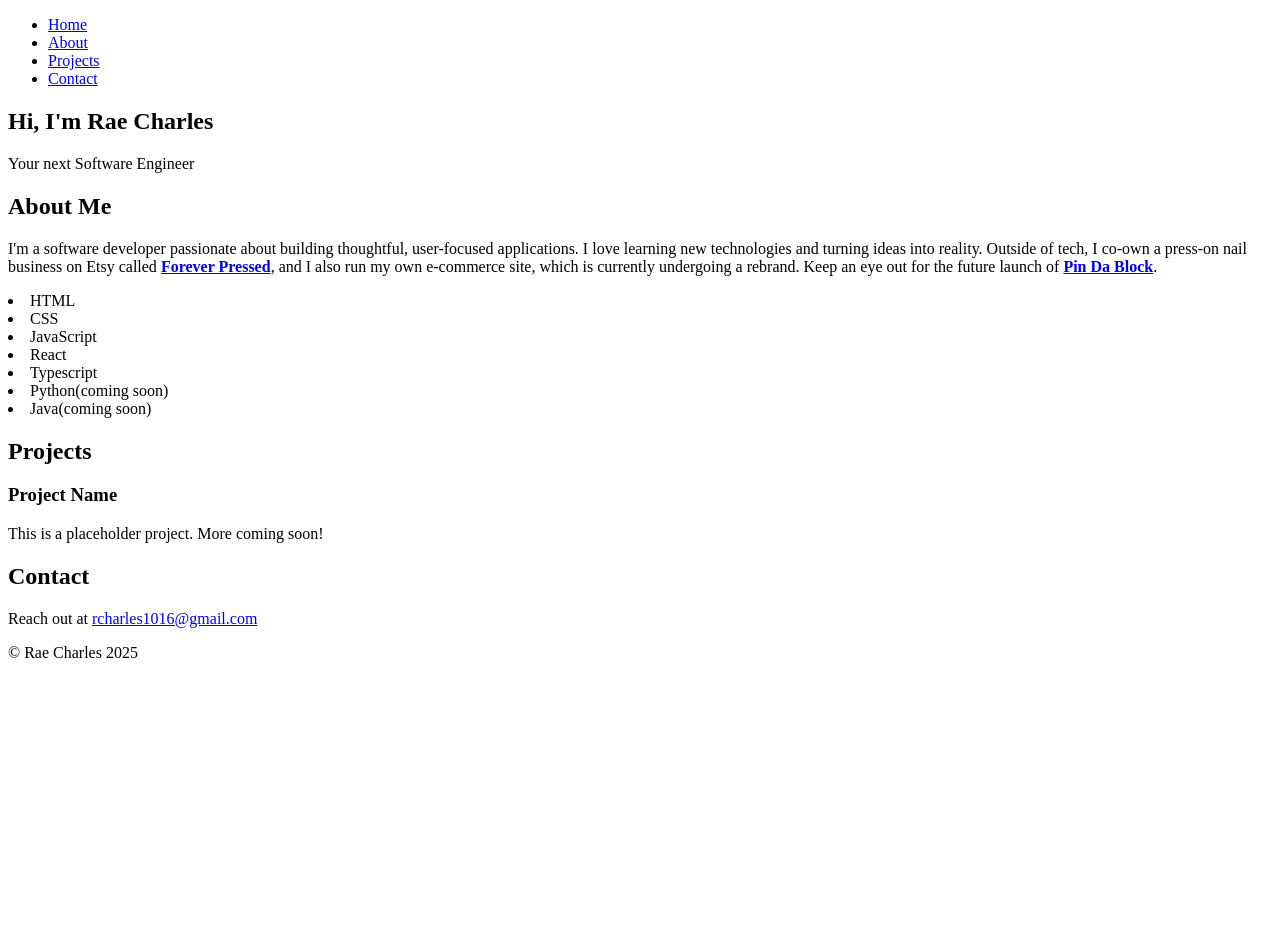
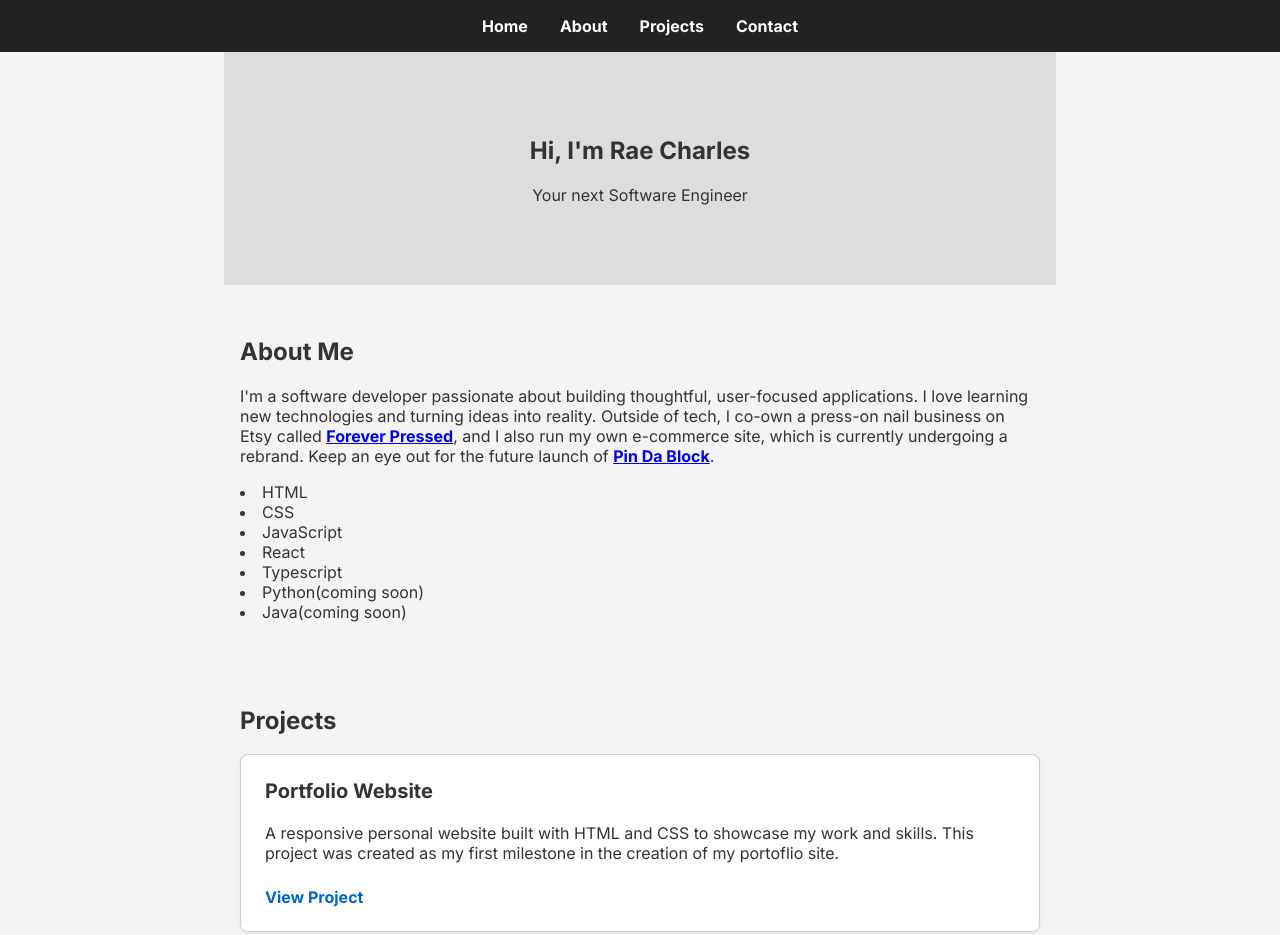
Before and after one commit to Rcharles87/portfolio-site, a plain HTML site: page index.html in a window 1280 px wide. Shown: the top 935 px of the page. Before the commit the page ends 800 px from the top, so only its background shows below. Drawn offline with Linux system fonts and the light colour scheme.

Commit message:
completed css

```diff
--- a/index.html
+++ b/index.html
@@ -44,14 +44,10 @@
     <section id="projects">
       <h2>Projects</h2>
       <div class="project-card">
-        <h3>Project Name</h3>
-        <p>This is a placeholder project. More coming soon!</p>
+        <h3>Portfolio Website</h3>
+        <p>A responsive personal website built with HTML and CSS to showcase my work and skills. This project was created as my first milestone in the creation of my portoflio site.</p>
+        <a href="https://yourusername.github.io/portfolio-site/" target="_blank" rel="noopener noreferrer">View Project</a>
       </div>
-      <!-- <div class="project-card">
-        <h3>Portfolio Website</h3>
-        <p>A responsive personal website built with HTML and CSS to showcase my work and growing skills. This project was created as my first milestone in web development.</p>
-        <a href="https://yourusername.github.io/portfolio-site/" target="_blank" rel="noopener noreferrer">View Project</a>
-      </div> -->
     </section>
 
     <section id="contact">
--- a/styles/main.css
+++ b/styles/main.css
@@ -0,0 +1,98 @@
+body {
+    margin: 0;
+    font-family: 'Inter', sans-serif;
+    background-color: #f4f4f4;
+    color: #333;
+  }
+
+  header {
+    background-color: #222;
+    padding: 1rem 0;
+  }
+
+  nav ul {
+    list-style: none;
+    display: flex;
+    justify-content: center;
+    gap: 2rem;
+    margin: 0;
+    padding: 0;
+  }
+
+  nav a {
+    color: white;
+    text-decoration: none;
+    font-weight: bold;
+  }
+
+  .hero {
+    text-align: center;
+    padding: 4rem 1rem;
+    background-color: #ddd;
+  }
+
+  section {
+    padding: 2rem 1rem;
+    max-width: 800px;
+    margin: 0 auto;
+  }
+
+  /* .project-card {
+    background: white;
+    padding: 1rem;
+    border: 1px solid #ccc;
+    border-radius: 0.5rem;
+  } */
+
+  .project-card {
+    background-color: #fff;
+    border: 1px solid #ccc;
+    padding: 1.5rem;
+    border-radius: 0.5rem;
+    box-shadow: 0 2px 5px rgba(0, 0, 0, 0.05);
+    margin-bottom: 1.5rem;
+  }
+
+  .project-card h3 {
+    margin-top: 0;
+    font-size: 1.25rem;
+  }
+
+  .project-card a {
+    display: inline-block;
+    margin-top: 0.5rem;
+    color: #0066cc;
+    text-decoration: none;
+    font-weight: bold;
+  }
+
+  .project-card a:hover {
+    text-decoration: underline;
+  }
+
+
+  .skills {
+    list-style: none;
+    padding: 0;
+    display: flex;
+    gap: 1rem;
+  }
+
+  footer {
+    text-align: center;
+    padding: 1rem;
+    background-color: #222;
+    color: white;
+  }
+
+  @media (max-width: 600px) {
+    nav ul {
+      flex-direction: column;
+      gap: 1rem;
+    }
+
+    .skills {
+        flex-direction: column;
+        align-items: center;
+      }
+    }
```
